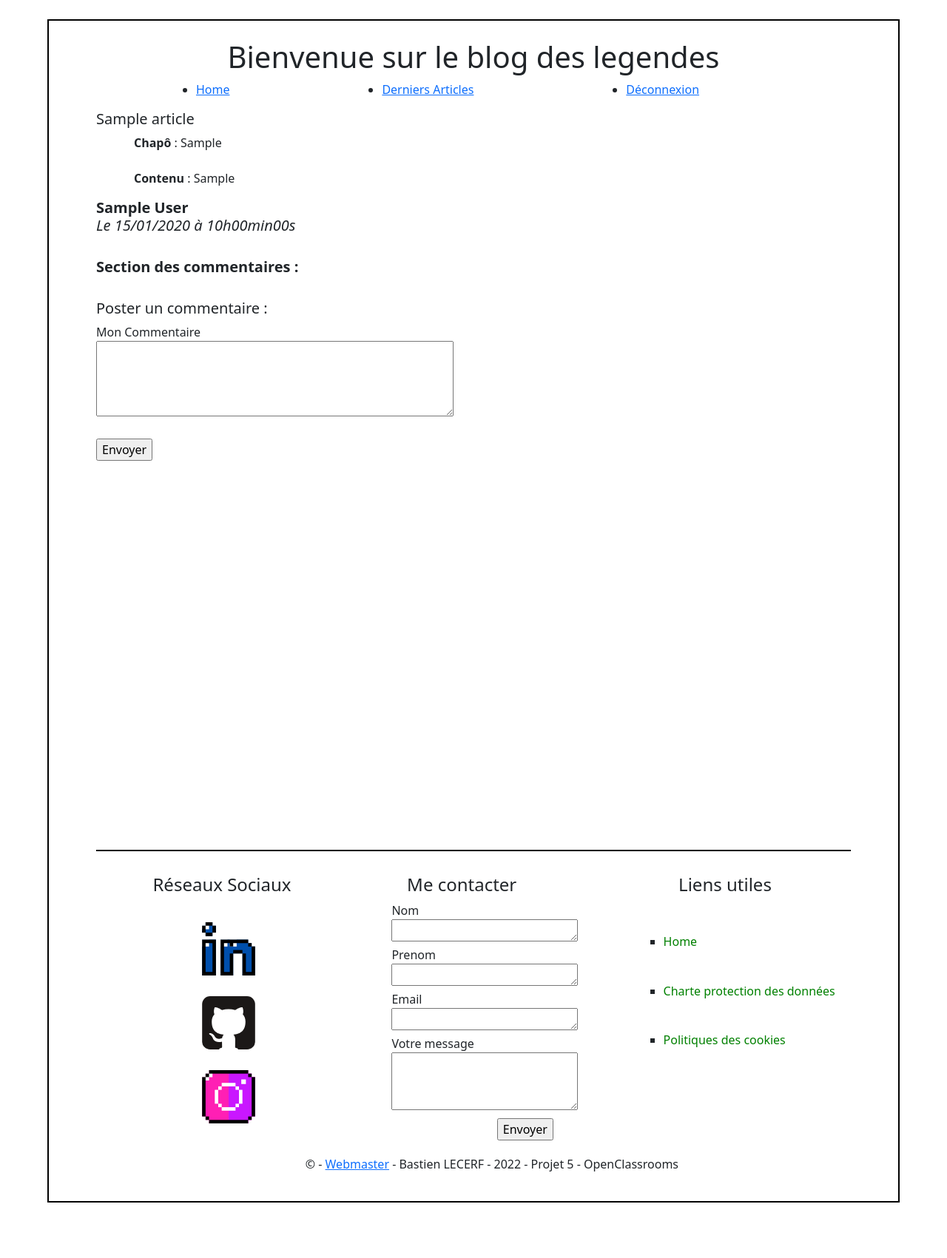
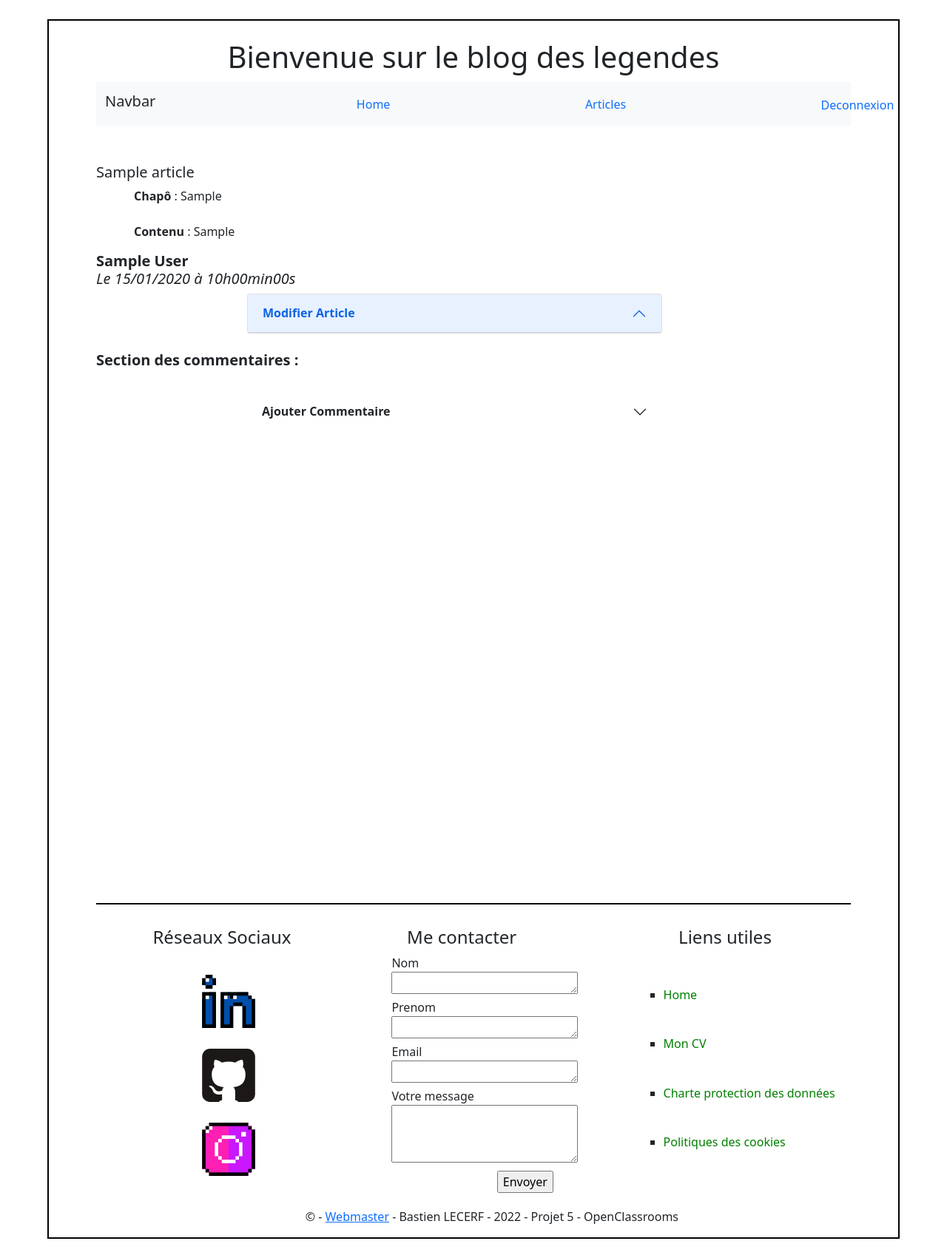
Before and after one commit to Bast-Lcrf/Projet5_OC, a PHP site: page /index.php?action=detailArticle&id=1 in a window 1280 px wide. Shown: the whole page at 74% size. Before the commit the page ends 1626 px from the top, so only its background shows below. Run offline with PHP 8.4, Linux system fonts and the light colour scheme; the visitor is signed in with stand-in values (Sample User, id 1); tables that the repository leaves empty or names only in its code hold one stand-in row (values such as "Sample post").

Commit message:
added update article and some visual feature

```diff
--- a/Controller/control_backend.php
+++ b/Controller/control_backend.php
@@ -80,6 +80,13 @@
     }
 }
 
+// Modifier un article
+function articleUpdate($updateHeader, $updateArticle, $idArticle)
+{
+    $postManager = new PostManager();
+    $articleUpdate = $postManager->updateArticle($updateHeader, $updateArticle, $idArticle);
+}
+
 /* ---------- Fonction gestion des commentaires ----------*/
 
 // Poster un commentaire
@@ -100,7 +107,6 @@
 {
     $validationManager = new ValidationManager();
     $validCom = $validationManager->updateCom($idComment);
-    //validView();
 }
 
 // Commentaire supprimé par la modération
@@ -108,5 +114,4 @@
 {
     $validationManager = new ValidationManager();
     $deleteCom = $validationManager->deleteCom($idComDelete);
-    //validView();
 }
--- a/Model/commentManager.php
+++ b/Model/commentManager.php
@@ -7,7 +7,7 @@
     public function getComments($idArticle) // Récupère les commentaires associés à son article
     {
         $db = $this->dbConnect();
-        $comments = $db->prepare('SELECT id_article, author, comment, validation_com, DATE_FORMAT(date_comment, \'%d/%m/%Y à %Hh%imin%ss\')
+        $comments = $db->prepare('SELECT id_user, id_article, author, comment, validation_com, DATE_FORMAT(date_comment, \'%d/%m/%Y à %Hh%imin%ss\')
             AS date_comment_fr FROM Comments WHERE id_article = ? AND validation_com = 1 ORDER BY date_comment DESC');
         $comments->execute(array($idArticle));
 
@@ -45,7 +45,7 @@
         return $comUpdate;
     }
 
-    public function deleteCom($idComDelete)
+    public function deleteCom($idComDelete) // supression du commentaire par la modération
     {
         $db = $this->dbConnect();
         $delete = $db->prepare('DELETE FROM Comments WHERE id_comment = ?');
--- a/Model/postManager.php
+++ b/Model/postManager.php
@@ -16,7 +16,7 @@
     public function getArticle($idArticle) // Affiche le detail d'un article
     {
         $db = $this->dbConnect();
-        $req = $db->prepare('SELECT id_article, title, author, header_post, article, DATE_FORMAT(date_article, \'%d/%m/%Y à %Hh%imin%ss\') AS date_article_fr
+        $req = $db->prepare('SELECT id_article, id_user, title, author, header_post, article, DATE_FORMAT(date_article, \'%d/%m/%Y à %Hh%imin%ss\') AS date_article_fr
         FROM Articles WHERE id_article = ?');
         $req->execute(array($idArticle));
         $article = $req->fetch();
@@ -33,4 +33,13 @@
 
         return $newArticle;
     }
+
+    public function updateArticle($updateHeader, $updateArticle, $idArticle)
+    {
+        $db = $this->dbConnect();
+        $update = $db->prepare('UPDATE Articles SET header_post = ?, article = ? WHERE id_article = ?');
+        $updatePost = $update->execute(array($updateHeader, $updateArticle, $idArticle));
+
+        return $updatePost;
+    }
 }
--- a/Public/css/style.css
+++ b/Public/css/style.css
@@ -1,6 +1,6 @@
 #bloc_page {
     max-width: 90%;
-    height: 1600px;
+    min-height: 1500px;
     padding-top: 2%;
     padding-left: 5%;
     padding-right: 5%;
@@ -32,10 +32,17 @@
     text-align: justify;
 }
 
-#header_basic ul {
-    display: flex;
-    justify-content: space-around;
-    padding-right: 10%;
+#header_basic  {
+    margin-bottom: 5%;
+    margin-top: 1%;
+}
+
+.menuTop {
+
+}
+
+.menuTop li {
+    padding-left: 100%;
 }
 
 .form {
@@ -139,3 +146,11 @@
 .validationCom p{
     text-align: center;
 }
+
+#accordionExample {
+    padding-left: 20%;
+}
+
+#accordionFlushExample {
+    padding-left: 20%;
+}
--- a/View/Frontend/detailArticle.php
+++ b/View/Frontend/detailArticle.php
@@ -17,6 +17,37 @@
         <strong> <?= htmlspecialchars($article['author']) ?> </strong><br />
         <em>Le <?= $article['date_article_fr'] ?></em>
     </h5>
+    <?php if(!isset($_SESSION['pseudo'])): ?>
+                <?php elseif($_SESSION['id'] == $article['id_user']): ?>
+                    <div class="w-75 accordion" id="accordionExample">
+                        <div class="accordion-item">
+                            <h2 class="accordion-header" id="headingOne">
+                                <button class="accordion-button" type="button" data-bs-toggle="collapse" data-bs-target="#collapseOne" aria-expanded="false" aria-controls="collapseOne">
+                                    <strong>Modifier Article</strong>
+                                </button>
+                            </h2>
+                            <div id="collapseOne" class="accordion-collapse collapse" aria-labelledby="headingOne" data-bs-parent="#accordionExample">
+                                <div class="accordion-body">
+                                    <form action="index.php?action=updateArticle&amp;id=<?=$_GET['id'];?>" method="POST">
+                                        <div class="form-floating">
+                                            <textarea class="form-control" placeholder="leave a comment here" id="floatingHeader" name="newHeader" style="height: 70px"></textarea><br />
+                                            <label for="floatingHeader">Modifier chapô</label>
+                                        </div>
+                                        <div class="form-floating">
+                                            <textarea class="form-control" placeholder="leave a comment here" id="floatingArticle" name="newArticle" style="height: 150px"></textarea>
+                                            <label for="floatingArticle">Modifier Article</label>
+                                        </div>
+                                        <div>
+                                            <br />
+                                            <button class="btn btn-outline-warning" type="reset">Reset</button>
+                                            <button class="btn btn-outline-success" type="submit">Envoyer</button>
+                                        </div>
+                                    </form>
+                                </div>
+                            </div>
+                        </div>
+                    </div>
+    <?php endif; ?>
 </div>
 <br />
 <h5><strong>Section des commentaires : </strong></h5>
@@ -28,7 +59,6 @@
         <p><strong><?= htmlspecialchars($comment['author']) ?></strong> le <?= $comment['date_comment_fr'] ?></p>
         <p><?= nl2br(htmlspecialchars($comment['comment'])) ?></p>
     <?php
-
     }
 ?>
 <br />
@@ -40,17 +70,30 @@
     </p>
 <?php
 else: ?>
-    <h5>Poster un commentaire :</h5>
-        <form action="index.php?action=addComment&amp;id=<?= $_GET['id']?>" method="POST" onsubmit="alert('Votre commentaire est bien envoyé et est en attente de validation')">
-                <div>
-                    <label for="comment">Mon Commentaire</lable><br />
-                    <textarea id="comment" name="comment" rows="4" cols="50"></textarea>
+    <div class="w-75 accordion accordion-flush" id="accordionFlushExample">
+        <div class="accordion-item">
+            <h2 class="accordion-header" id="flush-headingOne">
+            <button class="accordion-button collapsed" type="button" data-bs-toggle="collapse" data-bs-target="#flush-collapseOne" aria-expanded="false" aria-controls="flush-collapseOne">
+                    <strong>Ajouter Commentaire</strong>
+                </button>
+            </h2>
+            <div id="flush-collapseOne" class="accordion-collapse collapse" aria-labelledby="flush-headingOne" data-bs-parent="#accordionFlushExample">
+                <div class="accordion-body">
+                    <form action="index.php?action=addComment&amp;id=<?= $_GET['id']?>" method="POST" onsubmit="alert('Votre commentaire est bien envoyé et est en attente de validation')">
+                            <div class="form-floating">
+                                <textarea class="form-control" placeholder="leave a comment here" id="comment" name="comment" style="height: 170px"></textarea>
+                                <label for="comment">Mon Commentaire</label>
+                            </div>
+                            <div>
+                                <br />
+                                <button class="btn btn-outline-warning" type="reset">Reset</button>
+                                <button class="btn btn-outline-success" type="submit">Envoyer</button>
+                            </div>
+                    </form>
                 </div>
-                <div>
-                    <br />
-                    <input type="submit" value="Envoyer">
-                </div>
-        </form>
+            </div>
+        </div>
+    </div>
 <?php endif; ?>
 
 <?php $content = ob_get_clean(); ?>
--- a/View/Frontend/template/template.php
+++ b/View/Frontend/template/template.php
@@ -11,17 +11,29 @@
 	<body>
 		<div id="bloc_page">
 			<header>
+			<h1>Bienvenue sur le blog des legendes</h1>
 				<div id="header_basic">
-					<h1>Bienvenue sur le blog des legendes</h1>
-						<div>
-							<ul class="menu_header">
-								<li><a href="index.php">Home</a></li>
-								<li><a href="index.php?action=listArticles">Derniers Articles</a></li>
-								<li><a href="index.php?action=destroy">Déconnexion</a></li>
-							</ul>
-						</div>
-						<?php // include('headerMenu.php'); ?>
-				</div>
+						<nav class="navbar navbar-expand-lg bg-light">
+							<div class="container-fluid">
+								<h2 class="navbar-brand" href="#">Navbar</h2>
+									<button class="navbar-toggler" type="button" data-bs-toggle="collapse" data-bs-target="#navbarNav" aria-controls="navbarNav" aria-expanded="false" aria-label="Toggle navigation">
+										<span class="navbar-toggler-icon"></span>
+									</button>
+								<div class="collapse navbar-collapse menuTop" id="navbarNav">
+									<ul class="navbar-nav">
+										<li class="nav-item">
+											<a class="nav-link active" aria-current="page" href="index.php">Home</a>
+										</li>
+										<li class="nav-item">
+											<a class="nav-link" href="index.php?action=listArticles">Articles</a>
+										</li>
+										<li class="nav-item">
+											<a class="nav-link" href="index.php?action=destroy">Deconnexion</a>
+										</li>
+									</ul>
+								</div>
+							</div>
+						</nav>
 			</header>
 
 			<section>
@@ -49,6 +61,7 @@
 								<h4>Liens utiles</h4>
 								<ul>
 									<li><a href="index.php">Home</a></li>
+									<li><a href="index.php?action=#">Mon CV</a></li>
 									<li><a href="index.php?action=#">Charte protection des données</a></li>
 									<li><a href="index.php?action=#">Politiques des cookies</a></li>
 								</ul>
--- a/View/Frontend/zoneAdmin.php
+++ b/View/Frontend/zoneAdmin.php
@@ -43,8 +43,8 @@
                             </div>
                             <div>
                                 <form action="index.php?action=validCom&amp;id=<?= $data['id_comment']; ?>" method="POST">
-                                    <button class="btn btn-primary" type="submit" value="valider" name="valider">Valider</button>
-                                    <button class="btn btn-primary" type="submit" value="supprimer" name="supprimer">Supprimer</button>
+                                    <button class="btn btn-success" type="submit" value="valider" name="valider">Valider</button>
+                                    <button class="btn btn-danger" type="submit" value="supprimer" name="supprimer">Supprimer</button>
                             </div>
                         </div>
                     <?php
--- a/index.php
+++ b/index.php
@@ -69,6 +69,17 @@
                 throw new Exception('Tous les champs ne sont pas remplis.');
             }
         }
+        elseif($_GET['action'] == 'updateArticle') // modifier article
+        {
+            if(!empty($_POST['newHeader'] && $_POST['newArticle'])) {
+                articleUpdate($_POST['newHeader'], $_POST['newArticle'], $_GET['id']);
+            }
+            else {
+                throw new Exception('Tous les champs ne sont pas remplis.');
+            }
+            detailArticle($_GET['id']);
+        }
+
         elseif($_GET['action'] == 'validCom') // Modération des commentaires
         {
             if(isset($_POST['valider'])) {
```
